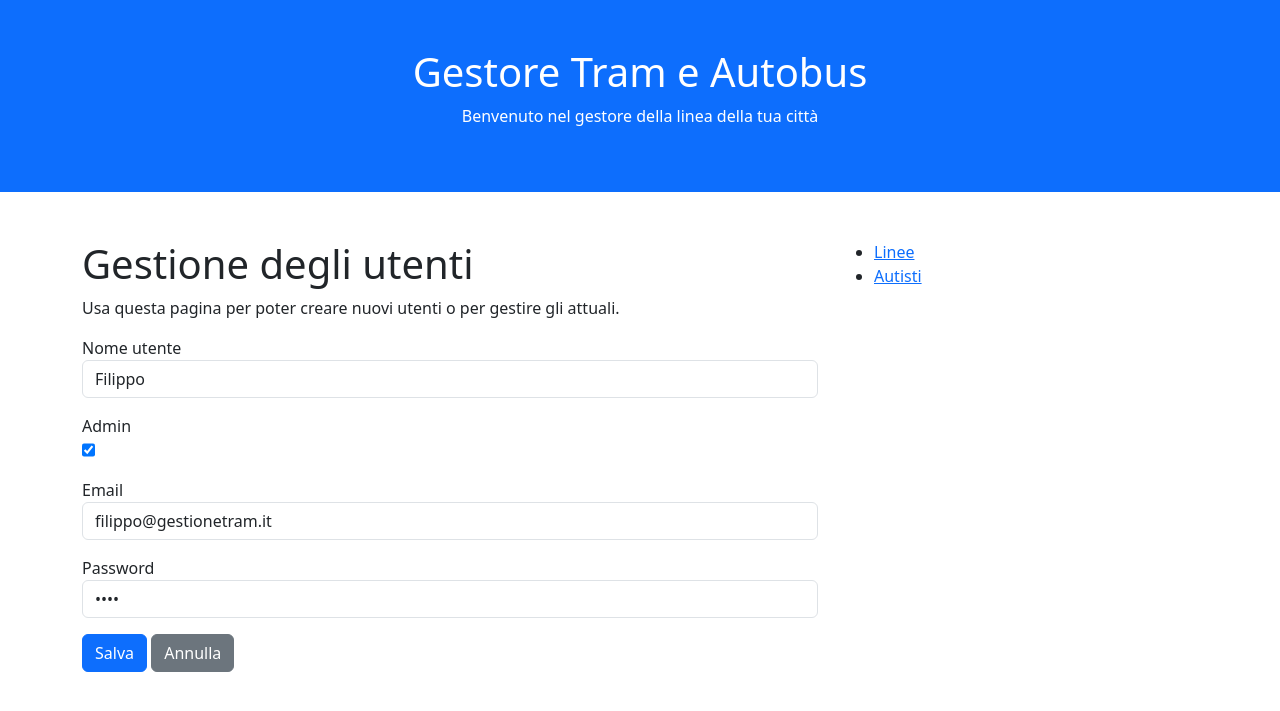
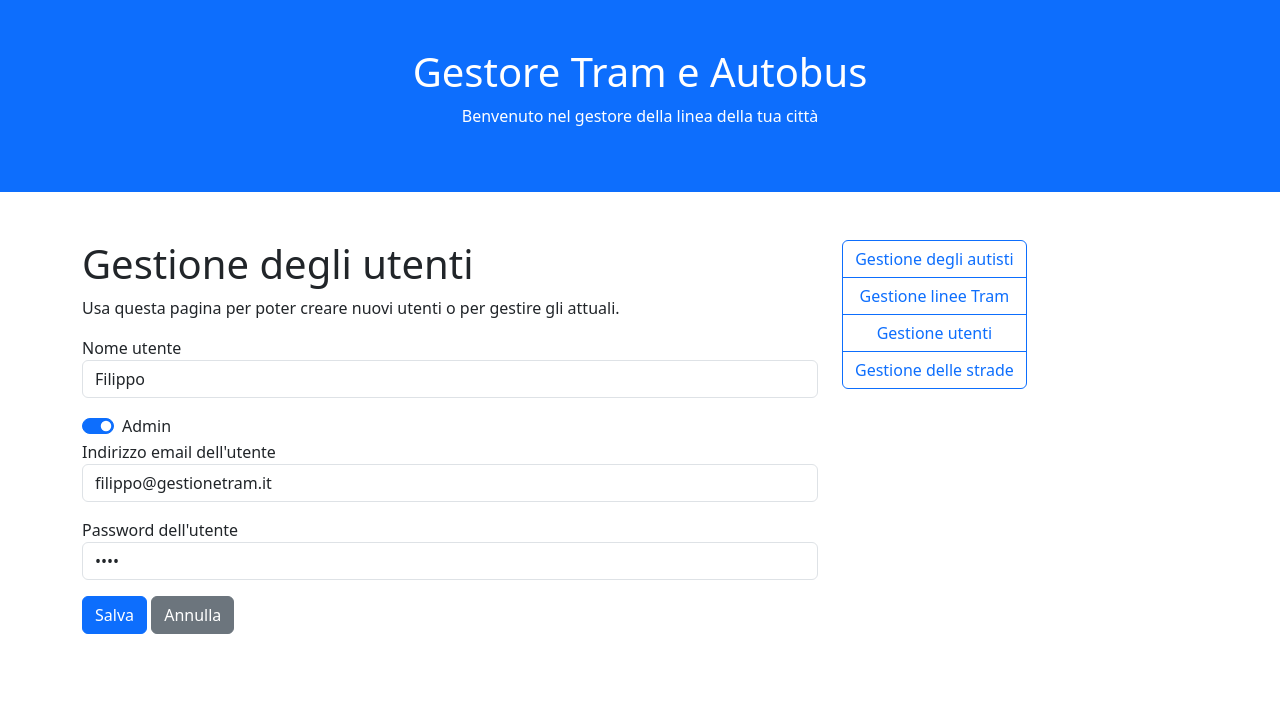
Before and after one commit to codeninja-it/ITSProdigi24, a PHP site: page /utenti.php?azione=modifica&id=1 in a window 1280 px wide. Shown: the top 711 px of the page. Run offline with PHP 8.4, Linux system fonts and the light colour scheme; data comes from the database, SQL or seed files in the repository; both versions use the stored data as it was after the commit.

Commit message:
Add files via upload
soluzione esercizio sulla generalizzazione di codice e funzione di pragma table info

```diff
--- a/UF8/Tram/dati/slave.sql
+++ b/UF8/Tram/dati/slave.sql
@@ -4,3 +4,5 @@ UPDATE utenti SET nome = 'Piergiorgio', email = 'piero@gestionetram.it', pass =
 UPDATE utenti SET nome = 'Piergiorgio d'avola', email = 'piero@gestionetram.it', pass = 3456, amministratore = false WHERE idutente=2
 UPDATE utenti SET nome = 'Piergiorgio d''avola', email = 'piero@gestionetram.it', pass = 3456, amministratore = false WHERE idutente=2
 UPDATE utenti SET nome = 'Piergiorgio d&#039;avola', email = 'piero@gestionetram.it', pass = 3456, amministratore = false WHERE idutente=2
+UPDATE utenti SET nome = 'Filippo', email = 'filippo@gestionetram.it', pass = 1234, amministratore = false WHERE idutente=1
+UPDATE utenti SET nome = 'Filippo', amministratore = true, email = 'filippo@gestionetram.it', pass = 1234 WHERE idutente=1
--- a/UF8/Tram/funzioni.php
+++ b/UF8/Tram/funzioni.php
@@ -84,8 +84,12 @@
 		EseguiDB("UPDATE ".$tabella." SET ".$condizioni." WHERE ".$chiavePrimaria."=".$id, true);
 	}
 
-	function ApriForm($metodo = "post", $azione = '?'){
-		echo "<form method='".$metodo."' action='".$azione."'>";
+	function ApriForm($azione = null, $metodo = "post"){
+		if($azione == null){
+			echo "<form method='".$metodo."'>";
+		} else {
+			echo "<form action='".$azione."' method='".$metodo."'>";
+		}
 	}
 
 	function ChiudiForm($salva = "Salva", $annulla = "Annulla"){
@@ -98,9 +102,58 @@
 	// ScriviCampo("nome", "Nome utente");
 	// ScriviCampo("nome", "Nome utente", $riga["nome"]);
 	function ScriviCampo($id, $label, $valore = "", $tipo = "text", $classe = "form-control"){
-		echo "
-			<p class='form-group'>
-				<label for='".$id."'>".$label."</label>
-				<input value='".$valore."' type='".$tipo."' id='".$id."' name='".$id."' class='".$classe."' />
-			</p>";
+		switch($tipo){
+			case "checkbox":
+				echo "<p class='form-check form-switch'>
+							<label class='form-check-label' for='".$id."'>".$label."</label>
+							<input type='checkbox' value='si' id='".$id."' name='".$id."' class='form-check-input' ".($valore ? "checked" : "")." />
+						</p>";
+			break;
+			default:
+				echo "<p class='form-group'>
+							<label for='".$id."'>".$label."</label>
+							<input value='".$valore."' type='".$tipo."' id='".$id."' name='".$id."' class='".$classe."' />
+						</p>";
+			break;
+		}
+
 	}
+
+	function DisegnaTabella($sql, $chiave){
+		$dati = EseguiDB($sql);
+		$righe = [];
+
+		while($riga = $dati->fetchArray(SQLITE3_ASSOC)){
+			$nuova = [];
+				$nuova[] = "<tr>";
+					foreach($riga as $campo => $valore){
+						$nuova[] = "<td align='".(is_numeric($valore) ? "right" : "left")."'>
+										".$valore."
+									</td>";
+					}
+					$nuova[] = "<td><a href='?azione=modifica&id=".$riga[$chiave]."' class='btn btn-warning material-symbols-outlined'>edit</a></td>";
+					$nuova[] = "<td><a href='?azione=cancella&id=".$riga[$chiave]."' class='btn btn-danger material-symbols-outlined'>delete</a></td>";
+				$nuova[] = "</tr>";
+			$righe[] = implode("", $nuova);
+		}
+		$dati->reset();
+		$riga = $dati->fetchArray(SQLITE3_ASSOC);
+		$colonne = [];
+			foreach($riga as $campo => $valore){
+				$colonne[] = "<th align='".(is_numeric($valore) ? "right" : "left")."'>
+								".$campo."
+							</th>";
+			}
+			$colonne[] = "<th width='1%'><a href='?azione=inserisci' class='btn btn-success material-symbols-outlined'>add</a></th>";
+			$colonne[] = "<th width='1%'></th>";
+		echo "<table class='table table-hover'>
+				<thead><tr>".implode("", $colonne)."</tr></thead>
+				<tbody>".implode("", $righe)."</tbody>
+			</table>";
+	}
+
+	function DammiColonne($tabella){
+		$dati = EseguiDB("SELECT name, type, dflt_value, pk
+							FROM PRAGMA_TABLE_INFO('".$tabella."');");
+		return $dati;
+	}
--- a/UF8/Tram/parti/menu.php
+++ b/UF8/Tram/parti/menu.php
@@ -1,4 +1,12 @@
-<ul>
-	<li><a href="linee.php">Linee</a></li>
-	<li><a href="autisti.php">Autisti</a></li>
-</ul>
+<div class="btn-group-vertical">
+	<?php
+		$voci = array(
+					"Gestione degli autisti" => "autisti.php",
+					"Gestione linee Tram" => "linee.php",
+					"Gestione utenti" => "utenti.php",
+					"Gestione delle strade" => "strade.php");
+		foreach($voci as $label => $link){
+			echo "<a class='btn btn-outline-primary' href='".$link."?azione=lista'>".$label."</a>";
+		}
+	?>
+</div>
--- a/UF8/Tram/utenti.php
+++ b/UF8/Tram/utenti.php
@@ -1,4 +1,7 @@
-<?php include("parti/head.php"); ?>
+<?php
+	include("parti/head.php");
+	include("funzioni.php");
+?>
 	<h1>Gestione degli utenti</h1>
 	<p>
 		Usa questa pagina per poter creare nuovi utenti
@@ -6,7 +9,7 @@
 	</p>
 
 <?php
-		include("funzioni.php");
+
 	switch($_GET["azione"]){
 		case "cancella":
 			Cancella("utenti", "idutente", $_GET["id"]);
@@ -15,27 +18,12 @@
 
 		case "inserisci":
 			if(empty($_POST)){
-					?>
-						<form method="post">
-							<p class="form-group">
-								<label for="nome">Nome utente</label>
-								<input id="nome" name="nome" required class="form-control" />
-							</p>
-							<p class="form-group">
-								<label for="amministratore">Admin</label>
-								<input type="checkbox" value="true" id="amministratore" name="amministratore" class="form-check" />
-							</p>
-							<p class="form-group">
-								<label for="email">Email</label>
-								<input type="email" id="email" name="email" class="form-control" />
-							</p>
-							<p class="form-group">
-								<label for="pass">Password</label>
-								<input type="password" id="pass" name="pass" class="form-control" />
-							</p>
-
-						</form>
-					<?php
+				ApriForm();
+					ScriviCampo("nome", "Nome utente");
+					ScriviCampo("amministratore", "Admin", false, "checkbox");
+					ScriviCampo("email", "Indirizzo email", "", "email");
+					ScriviCampo("pass", "Password dell'utente", "", "password");
+				ChiudiForm();
 			} else {
 				$_POST["amministratore"] = isset($_POST["amministratore"]);
 				InserisciDB("utenti", $_POST);
@@ -47,28 +35,12 @@
 			if(empty($_POST)){
 				$dati = EseguiDB("SELECT * FROM utenti WHERE idutente=".intval($_GET["id"]));
 				$riga = $dati->fetchArray();
-					?>
-						<form method="post">
-							<p class="form-group">
-								<label for="nome">Nome utente</label>
-								<input value="<?php echo $riga["nome"]; ?>" id="nome" name="nome" required class="form-control" />
-							</p>
-							<p class="form-group">
-								<label for="amministratore">Admin</label>
-								<input <?php echo ($riga["amministratore"] ? "checked" : "") ; ?> type="checkbox" value="true" id="amministratore" name="amministratore" class="form-check" />
-							</p>
-							<p class="form-group">
-								<label for="email">Email</label>
-								<input value="<?php echo $riga["email"]; ?>" type="email" id="email" name="email" class="form-control" />
-							</p>
-							<p class="form-group">
-								<label for="pass">Password</label>
-								<input type="password" value="<?php echo $riga["pass"]; ?>" id="pass" name="pass" class="form-control" />
-							</p>
-							<button class="btn btn-primary">Salva</button>
-							<button type="reset" class="btn btn-secondary">Annulla</button>
-						</form>
-					<?php
+				ApriForm();
+					ScriviCampo("nome", "Nome utente", $riga["nome"]);
+					ScriviCampo("amministratore", "Admin", $riga["amministratore"], "checkbox");
+					ScriviCampo("email", "Indirizzo email dell'utente", $riga["email"], "email");
+					ScriviCampo("pass", "Password dell'utente", $riga["pass"], "password");
+				ChiudiForm();
 			} else {
 				$_POST["amministratore"] = isset($_POST["amministratore"]);
 
@@ -76,7 +48,10 @@
 				Messaggio("Modifica avvenuta!");
 			}
 		break;
+
+		default:
+			DisegnaTabella("SELECT idutente as id, nome, email, iif(amministratore, 'si', 'no') as admin FROM utenti", "id");
+		break;
 	}
-	?>
 
-<?php include("parti/foot.php"); ?>
+	include("parti/foot.php"); ?>
```
Also changed, not shown: UF8/Tram/strade.php (added, +50 -0 lines), UF8/Tram/dati/tram.sqlite. Lines whose indentation alone changed are shown as unchanged.
